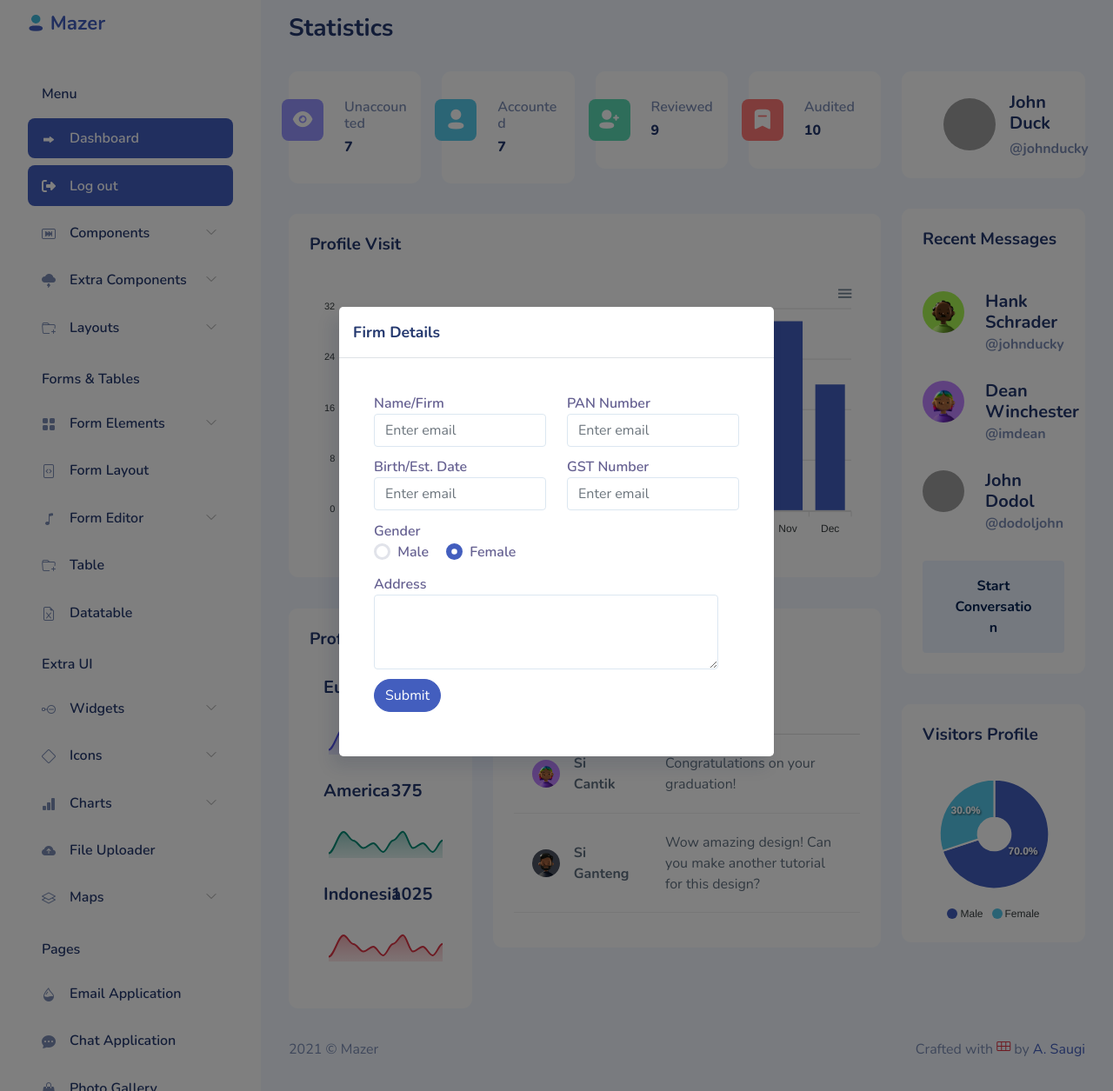
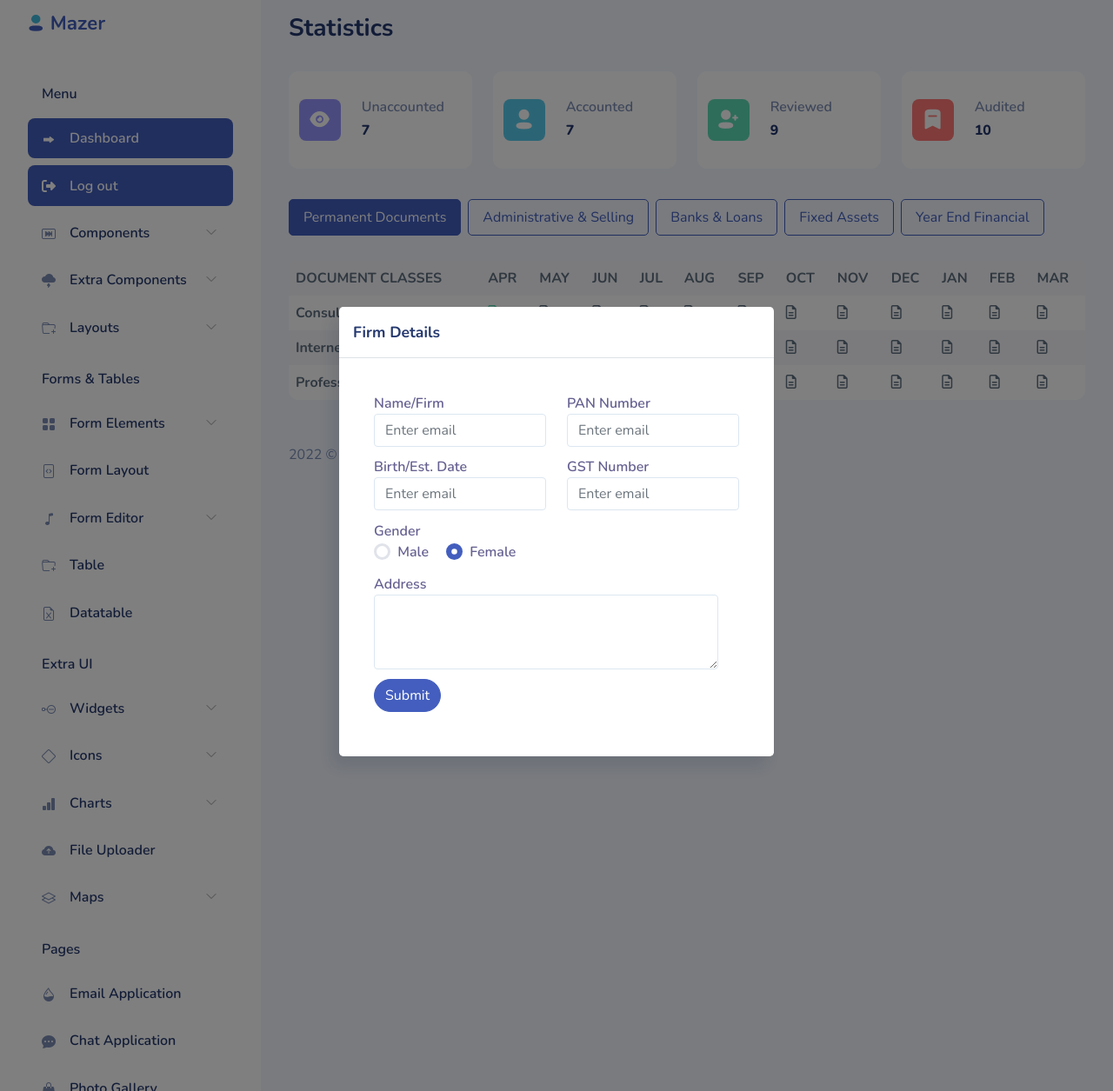
Before and after one commit to vone8/esystem, a PHP site: page /dashboard.php in a window 1280 px wide. Shown: the part 32-1287 px from the top of the page at 87% size. Run offline with PHP 8.4, Linux system fonts and the light colour scheme; the visitor is signed in with stand-in values (Sample User, id 1); lists and menus that the app fills with data are empty; some libraries are stand-ins or nearby versions; some web fonts are replaced; grey boxes are pictures that could not be loaded.

Commit message:
Dashboard Design

```diff
--- /dev/null
+++ b/assets/css/custom.css
@@ -0,0 +1,53 @@
+/* Dashboard CSS Start */
+#myTabContent {
+	padding-bottom: 35px;
+}
+.dashbord-tab .nav-link {
+	background-color: transparent;
+	border: 1px solid #435ebe;
+	color: #435ebe;
+	outline: none;
+	border-radius: 5px;
+	transition: all ease 0.3s;
+}
+.dashbord-tab .nav-tabs {
+	margin: 0px -4px;
+}
+.dashbord-tab .nav-item {
+	padding: 0px 4px;
+}
+.dashbord-tab .nav-tabs .nav-link.active,
+.dashbord-tab .nav-tabs .nav-link:hover {
+	background-color: #435ebe;
+	color: #fff;
+	border: 1px solid #435ebe;
+	transition: all ease 0.3s;
+}
+
+.dashbord-tab .nav-tabs .nav-link.active::after {
+	content: none;
+}
+.dashbord-tab .tab-pane {
+	margin-top: 30px;
+	background: #fff;
+	border-radius: 0.7rem;
+}
+
+.dashbord-tab thead tr {
+	background-color: #f6f6fa;
+}
+
+.dashbord-tab .table thead tr th {
+	border-bottom: none !important;
+}
+
+.table > :not(caption) > * > * {
+	border-bottom-width: 0px;
+}
+
+.dashbord-tab .table tbody tr:nth-child(2n) {
+	background-color: #f6f6fa;
+}
+.dashbord-tab .table tbody tr td.uploaded i {
+	color: #5ddab4;
+}
--- a/dashboard.php
+++ b/dashboard.php
@@ -23,6 +23,7 @@ if (strlen($_SESSION['adminid']==0)) {
     <link rel="stylesheet" href="assets/vendors/bootstrap-icons/bootstrap-icons.css">
     <script src="https://kit.fontawesome.com/0b122afe5f.js" crossorigin="anonymous"></script>
     <link rel="stylesheet" href="assets/css/app.css">
+    <link rel="stylesheet" href="assets/css/custom.css">
     <link rel="shortcut icon" href="assets/images/favicon.svg" type="image/x-icon">
 </head>
 
@@ -482,7 +483,7 @@ if (strlen($_SESSION['adminid']==0)) {
             </div>
             <div class="page-content">
                 <section class="row">
-                    <div class="col-12 col-lg-9">
+                    <div class="col-12 col-lg-12">
                         <div class="row">
                             <div class="col-6 col-lg-3 col-md-6">
                                 <div class="card">
@@ -553,193 +554,108 @@ if (strlen($_SESSION['adminid']==0)) {
                                 </div>
                             </div>
                         </div>
-                        <div class="row">
+
+                        <div class="row dashbord-tab">
                             <div class="col-12">
-                                <div class="card">
-                                    <div class="card-header">
-                                        <h4>Profile Visit</h4>
-                                    </div>
-                                    <div class="card-body">
-                                        <div id="chart-profile-visit"></div>
-                                    </div>
-                                </div>
-                            </div>
-                        </div>
-                        <div class="row">
-                            <div class="col-12 col-xl-4">
-                                <div class="card">
-                                    <div class="card-header">
-                                        <h4>Profile Visit</h4>
-                                    </div>
-                                    <div class="card-body">
-                                        <div class="row">
-                                            <div class="col-6">
-                                                <div class="d-flex align-items-center">
-                                                    <svg class="bi text-primary" width="32" height="32" fill="blue"
-                                                        style="width:10px">
-                                                        <use
-                                                            xlink:href="assets/vendors/bootstrap-icons/bootstrap-icons.svg#circle-fill" />
-                                                    </svg>
-                                                    <h5 class="mb-0 ms-3">Europe</h5>
-                                                </div>
-                                            </div>
-                                            <div class="col-6">
-                                                <h5 class="mb-0">862</h5>
-                                            </div>
-                                            <div class="col-12">
-                                                <div id="chart-europe"></div>
-                                            </div>
-                                        </div>
-                                        <div class="row">
-                                            <div class="col-6">
-                                                <div class="d-flex align-items-center">
-                                                    <svg class="bi text-success" width="32" height="32" fill="blue"
-                                                        style="width:10px">
-                                                        <use
-                                                            xlink:href="assets/vendors/bootstrap-icons/bootstrap-icons.svg#circle-fill" />
-                                                    </svg>
-                                                    <h5 class="mb-0 ms-3">America</h5>
-                                                </div>
-                                            </div>
-                                            <div class="col-6">
-                                                <h5 class="mb-0">375</h5>
-                                            </div>
-                                            <div class="col-12">
-                                                <div id="chart-america"></div>
-                                            </div>
-                                        </div>
-                                        <div class="row">
-                                            <div class="col-6">
-                                                <div class="d-flex align-items-center">
-                                                    <svg class="bi text-danger" width="32" height="32" fill="blue"
-                                                        style="width:10px">
-                                                        <use
-                                                            xlink:href="assets/vendors/bootstrap-icons/bootstrap-icons.svg#circle-fill" />
-                                                    </svg>
-                                                    <h5 class="mb-0 ms-3">Indonesia</h5>
-                                                </div>
-                                            </div>
-                                            <div class="col-6">
-                                                <h5 class="mb-0">1025</h5>
-                                            </div>
-                                            <div class="col-12">
-                                                <div id="chart-indonesia"></div>
-                                            </div>
-                                        </div>
-                                    </div>
-                                </div>
-                            </div>
-                            <div class="col-12 col-xl-8">
-                                <div class="card">
-                                    <div class="card-header">
-                                        <h4>Latest Comments</h4>
-                                    </div>
-                                    <div class="card-body">
-                                        <div class="table-responsive">
-                                            <table class="table table-hover table-lg">
+                                <ul class="nav nav-tabs" id="myTab" role="tablist">
+                                <li class="nav-item" role="presentation">
+                                    <button class="nav-link active" id="home-tab" data-bs-toggle="tab" data-bs-target="#home" type="button" role="tab" aria-controls="home" aria-selected="true">Permanent Documents </button>
+                                </li>
+                                <li class="nav-item" role="presentation">
+                                    <button class="nav-link" id="administrative-tab" data-bs-toggle="tab" data-bs-target="#administrative" type="button" role="tab" aria-controls="administrative" aria-selected="false">Administrative & Selling</button>
+                                </li>
+                                <li class="nav-item" role="presentation">
+                                    <button class="nav-link" id="bank-loans-tab" data-bs-toggle="tab" data-bs-target="#bank-loans" type="button" role="tab" aria-controls="bank-loans" aria-selected="false">Banks & Loans</button>
+                                </li>
+                                <li class="nav-item" role="presentation">
+                                    <button class="nav-link" id="fixassests-tab" data-bs-toggle="tab" data-bs-target="#fixassests" type="button" role="tab" aria-controls="fixassests" aria-selected="false">Fixed Assets</button>
+                                </li>
+                                <li class="nav-item" role="presentation">
+                                    <button class="nav-link" id="yearend-tab" data-bs-toggle="tab" data-bs-target="#yearend" type="button" role="tab" aria-controls="contact" aria-selected="false">Year End Financial</button>
+                                </li>
+                                </ul>
+                                <div class="tab-content" id="myTabContent">
+                                    <div class="tab-pane fade show active" id="home" role="tabpanel" aria-labelledby="home-tab">
+                                        <table class="table">
                                             <thead>
                                                 <tr>
-                                                        <th>Name</th>
-                                                        <th>Comment</th>
+                                                <th scope="col">DOCUMENT CLASSES</th>
+                                                <th scope="col">APR</th>
+                                                <th scope="col">MAY</th>
+                                                <th scope="col">JUN</th>
+                                                <th scope="col">JUL</th>
+                                                <th scope="col">AUG</th>
+                                                <th scope="col">SEP</th>
+                                                <th scope="col">OCT</th>
+                                                <th scope="col">NOV</th>
+                                                <th scope="col">DEC</th>
+                                                <th scope="col">JAN</th>
+                                                <th scope="col">FEB</th>
+                                                <th scope="col">MAR</th>
                                                 </tr>
                                             </thead>
                                             <tbody>
                                                 <tr>
-                                                        <td class="col-3">
-                                                            <div class="d-flex align-items-center">
-                                                                <div class="avatar avatar-md">
-                                                                    <img src="assets/images/faces/5.jpg">
-                                                                </div>
-                                                                <p class="font-bold ms-3 mb-0">Si Cantik</p>
-                                                            </div>
-                                                        </td>
-                                                        <td class="col-auto">
-                                                            <p class=" mb-0">Congratulations on your graduation!</p>
-                                                        </td>
+                                                <th scope="row">Consultancy fees</th>
+                                                <td class="uploaded"><i class="fa fa-file-text-o" aria-hidden="true"></i></td>
+                                                <td><i class="fa fa-file-text-o" aria-hidden="true"></i></td>
+                                                <td><i class="fa fa-file-text-o" aria-hidden="true"></i></td>
+                                                <td><i class="fa fa-file-text-o" aria-hidden="true"></i></td>
+                                                <td><i class="fa fa-file-text-o" aria-hidden="true"></i></td>
+                                                <td><i class="fa fa-file-text-o" aria-hidden="true"></i></td>
+                                                <td><i class="fa fa-file-text-o" aria-hidden="true"></i></td>
+                                                <td><i class="fa fa-file-text-o" aria-hidden="true"></i></td>
+                                                <td><i class="fa fa-file-text-o" aria-hidden="true"></i></td>
+                                                <td><i class="fa fa-file-text-o" aria-hidden="true"></i></td>
+                                                <td><i class="fa fa-file-text-o" aria-hidden="true"></i></td>
+                                                <td><i class="fa fa-file-text-o" aria-hidden="true"></i></td>
                                                 </tr>
                                                 <tr>
-                                                        <td class="col-3">
-                                                            <div class="d-flex align-items-center">
-                                                                <div class="avatar avatar-md">
-                                                                    <img src="assets/images/faces/2.jpg">
-                                                                </div>
-                                                                <p class="font-bold ms-3 mb-0">Si Ganteng</p>
-                                                            </div>
-                                                        </td>
-                                                        <td class="col-auto">
-                                                            <p class=" mb-0">Wow amazing design! Can you make another
-                                                                tutorial for
-                                                                this design?</p>
-                                                        </td>
+                                                <th scope="row">Internet</th>
+                                                <td><i class="fa fa-file-text-o" aria-hidden="true"></i></td>
+                                                <td><i class="fa fa-file-text-o" aria-hidden="true"></i></td>
+                                                <td><i class="fa fa-file-text-o" aria-hidden="true"></i></td>
+                                                <td><i class="fa fa-file-text-o" aria-hidden="true"></i></td>
+                                                <td><i class="fa fa-file-text-o" aria-hidden="true"></i></td>
+                                                <td><i class="fa fa-file-text-o" aria-hidden="true"></i></td>
+                                                <td><i class="fa fa-file-text-o" aria-hidden="true"></i></td>
+                                                <td><i class="fa fa-file-text-o" aria-hidden="true"></i></td>
+                                                <td><i class="fa fa-file-text-o" aria-hidden="true"></i></td>
+                                                <td><i class="fa fa-file-text-o" aria-hidden="true"></i></td>
+                                                <td><i class="fa fa-file-text-o" aria-hidden="true"></i></td>
+                                                <td><i class="fa fa-file-text-o" aria-hidden="true"></i></td>
                                                 </tr>
+                                                <tr>
+                                                <th scope="row">Professional Fees</th>
+                                                <td><i class="fa fa-file-text-o" aria-hidden="true"></i></td>
+                                                <td><i class="fa fa-file-text-o" aria-hidden="true"></i></td>
+                                                <td><i class="fa fa-file-text-o" aria-hidden="true"></i></td>
+                                                <td><i class="fa fa-file-text-o" aria-hidden="true"></i></td>
+                                                <td><i class="fa fa-file-text-o" aria-hidden="true"></i></td>
+                                                <td><i class="fa fa-file-text-o" aria-hidden="true"></i></td>
+                                                <td><i class="fa fa-file-text-o" aria-hidden="true"></i></td>
+                                                <td><i class="fa fa-file-text-o" aria-hidden="true"></i></td>
+                                                <td><i class="fa fa-file-text-o" aria-hidden="true"></i></td>
+                                                <td><i class="fa fa-file-text-o" aria-hidden="true"></i></td>
+                                                <td><i class="fa fa-file-text-o" aria-hidden="true"></i></td>
+                                                <td><i class="fa fa-file-text-o" aria-hidden="true"></i></td>
+                                                </tr>
+
                                             </tbody>
                                         </table>
                                     </div>
+                                    <div class="tab-pane fade" id="administrative" role="tabpanel" aria-labelledby="administrative-tab">2</div>
+                                    <div class="tab-pane fade" id="bank-loans" role="tabpanel" aria-labelledby="bank-loans-tab">3</div>
+                                    <div class="tab-pane fade" id="fixassests" role="tabpanel" aria-labelledby="fixassests-tab">4</div>
+                                    <div class="tab-pane fade" id="yearend" role="tabpanel" aria-labelledby="yearend-tab">5</div>
+
+                                </div>
+
                             </div>
                         </div>
-                            </div>
-                        </div>
-                    </div>
-                    <div class="col-12 col-lg-3">
-                        <div class="card">
-                            <div class="card-body py-4 px-5">
-                                <div class="d-flex align-items-center">
-                                    <div class="avatar avatar-xl">
-                                        <img src="assets/images/faces/1.jpg" alt="Face 1">
-                                    </div>
-                                    <div class="ms-3 name">
-                                        <h5 class="font-bold">John Duck</h5>
-                                        <h6 class="text-muted mb-0">@johnducky</h6>
-                                    </div>
-                                </div>
-                            </div>
-                        </div>
-                        <div class="card">
-                            <div class="card-header">
-                                <h4>Recent Messages</h4>
-                            </div>
-                            <div class="card-content pb-4">
-                                <div class="recent-message d-flex px-4 py-3">
-                                    <div class="avatar avatar-lg">
-                                        <img src="assets/images/faces/4.jpg">
-                                    </div>
-                                    <div class="name ms-4">
-                                        <h5 class="mb-1">Hank Schrader</h5>
-                                        <h6 class="text-muted mb-0">@johnducky</h6>
-                                    </div>
-                                </div>
-                                <div class="recent-message d-flex px-4 py-3">
-                                    <div class="avatar avatar-lg">
-                                        <img src="assets/images/faces/5.jpg">
-                                    </div>
-                                    <div class="name ms-4">
-                                        <h5 class="mb-1">Dean Winchester</h5>
-                                        <h6 class="text-muted mb-0">@imdean</h6>
-                                    </div>
-                                </div>
-                                <div class="recent-message d-flex px-4 py-3">
-                                    <div class="avatar avatar-lg">
-                                        <img src="assets/images/faces/1.jpg">
-                                    </div>
-                                    <div class="name ms-4">
-                                        <h5 class="mb-1">John Dodol</h5>
-                                        <h6 class="text-muted mb-0">@dodoljohn</h6>
-                                    </div>
-                                </div>
-                                <div class="px-4">
-                                    <button class='btn btn-block btn-xl btn-light-primary font-bold mt-3'>Start
-                                        Conversation</button>
-                                </div>
-                            </div>
-                        </div>
-                        <div class="card">
-                            <div class="card-header">
-                                <h4>Visitors Profile</h4>
-                            </div>
-                            <div class="card-body">
-                                <div id="chart-visitors-profile"></div>
-                            </div>
-                        </div>
+
+
+
                     </div>
                 </section>
             </div>
@@ -747,11 +663,7 @@ if (strlen($_SESSION['adminid']==0)) {
             <footer>
                 <div class="footer clearfix mb-0 text-muted">
                     <div class="float-start">
-                        <p>2021 &copy; Mazer</p>
-                    </div>
-                    <div class="float-end">
-                        <p>Crafted with <span class="text-danger"><i class="bi bi-heart"></i></span> by <a
-                                href="http://ahmadsaugi.com">A. Saugi</a></p>
+                        <p>2022 &copy; Digit Radius</p>
                     </div>
                 </div>
             </footer>
```
Lines whose indentation alone changed are shown as unchanged.
